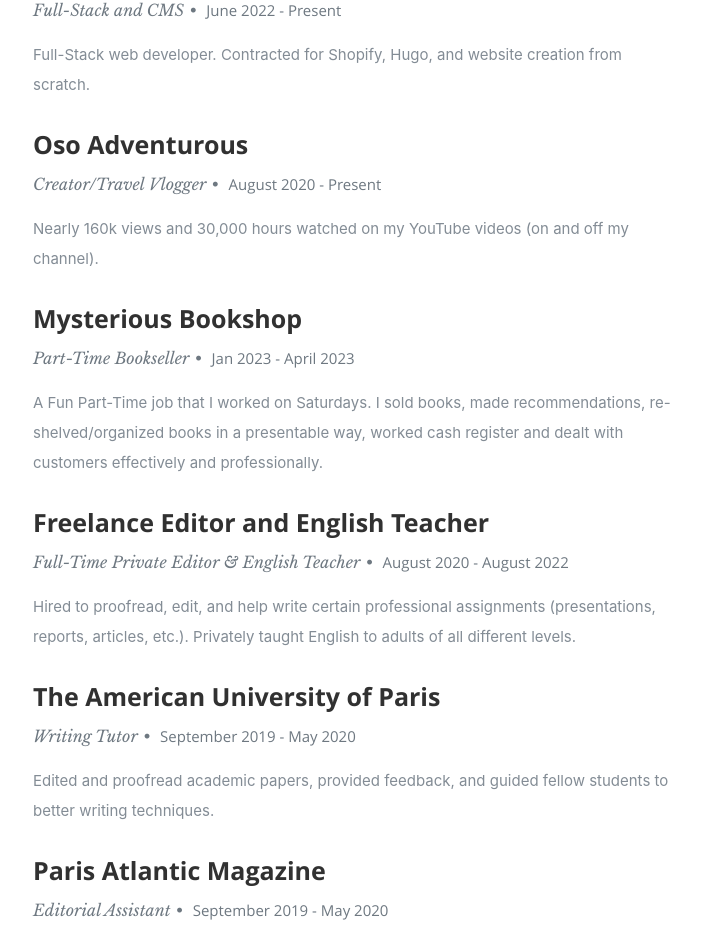
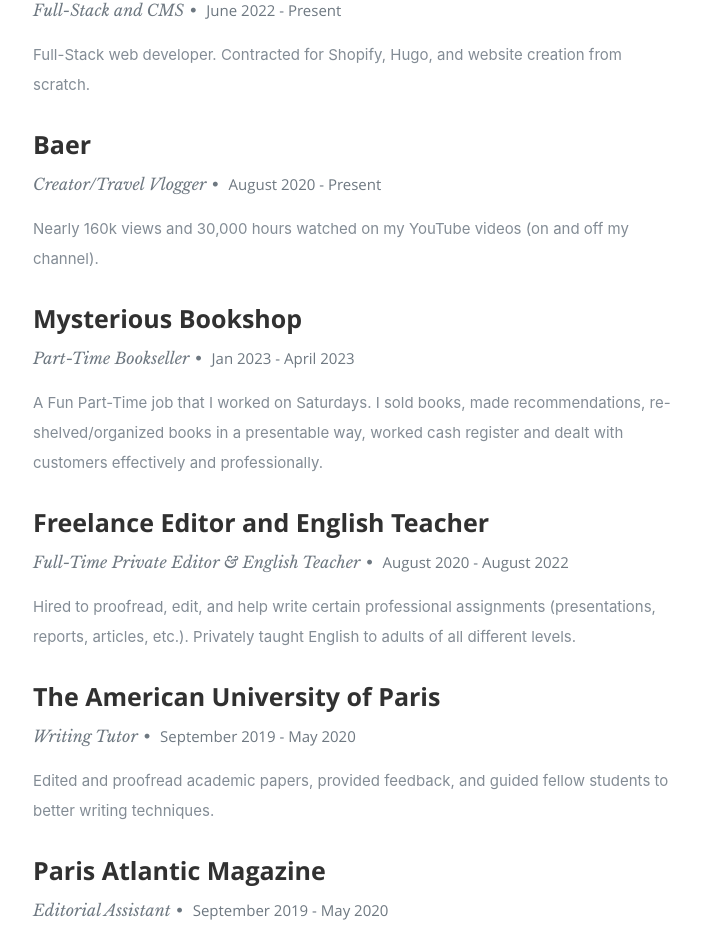
Before and after one commit to blanfried/BaerLanfriedResume, a React (Create React App) app: page / in a window 1280 px wide. Shown: the part 2243-3170 px from the top of the page, without its empty margins (372-1073 px from the left). Built offline with nearby package versions, Linux system fonts and the light colour scheme.

Commit message:
Updated Resume

```diff
--- a/src/resumeData.js
+++ b/src/resumeData.js
@@ -67,7 +67,7 @@
       "Achievements":"Full-Stack web developer. Contracted for Shopify, Hugo, and website creation from scratch."
     },
     {
-      "CompanyName":"Oso Adventurous",
+      "CompanyName":"Baer",
       "specialization":"Creator/Travel Vlogger",
       "MonthOfLeaving":"August 2020 -",
       "YearOfLeaving":"Present",
```
